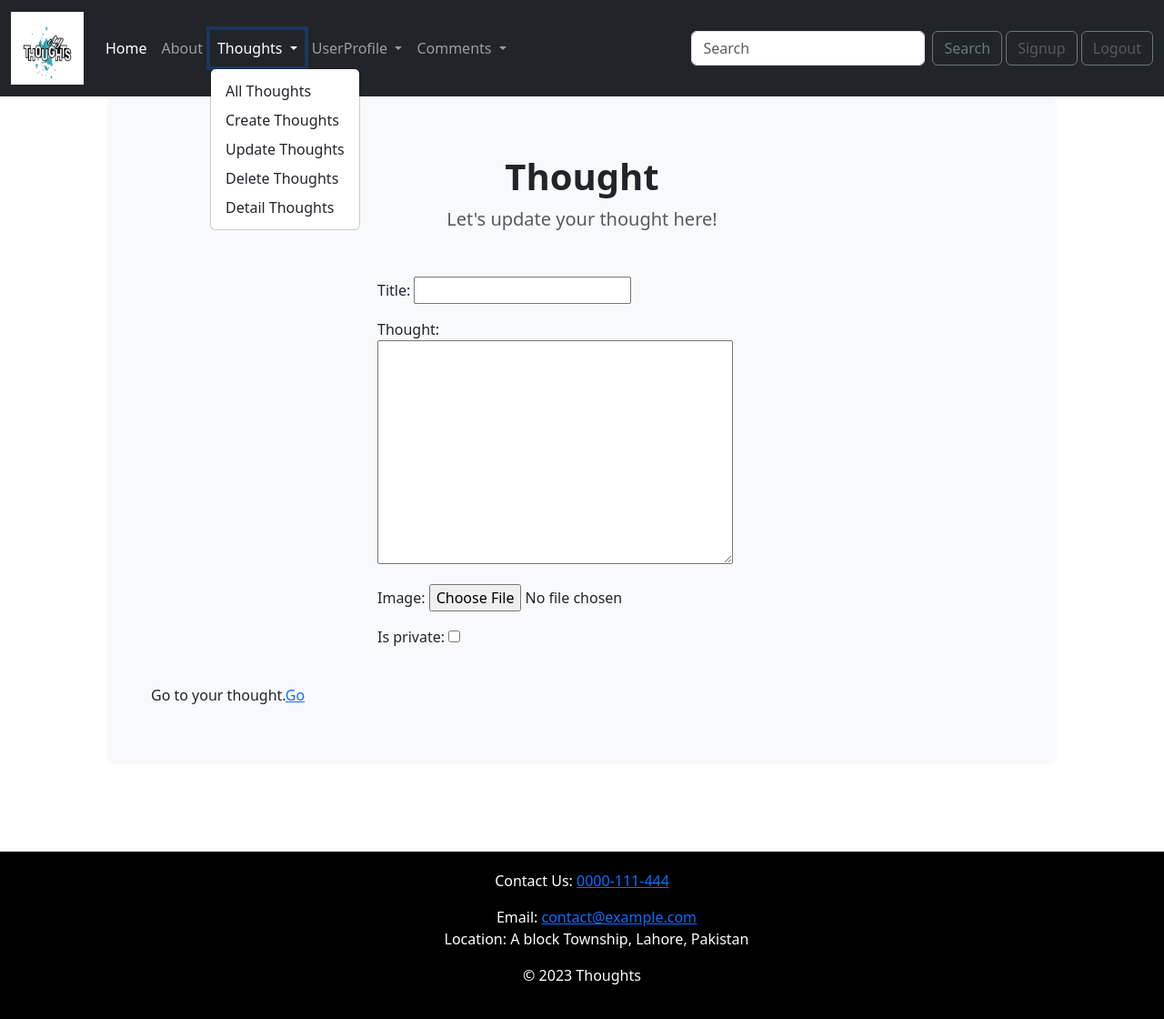
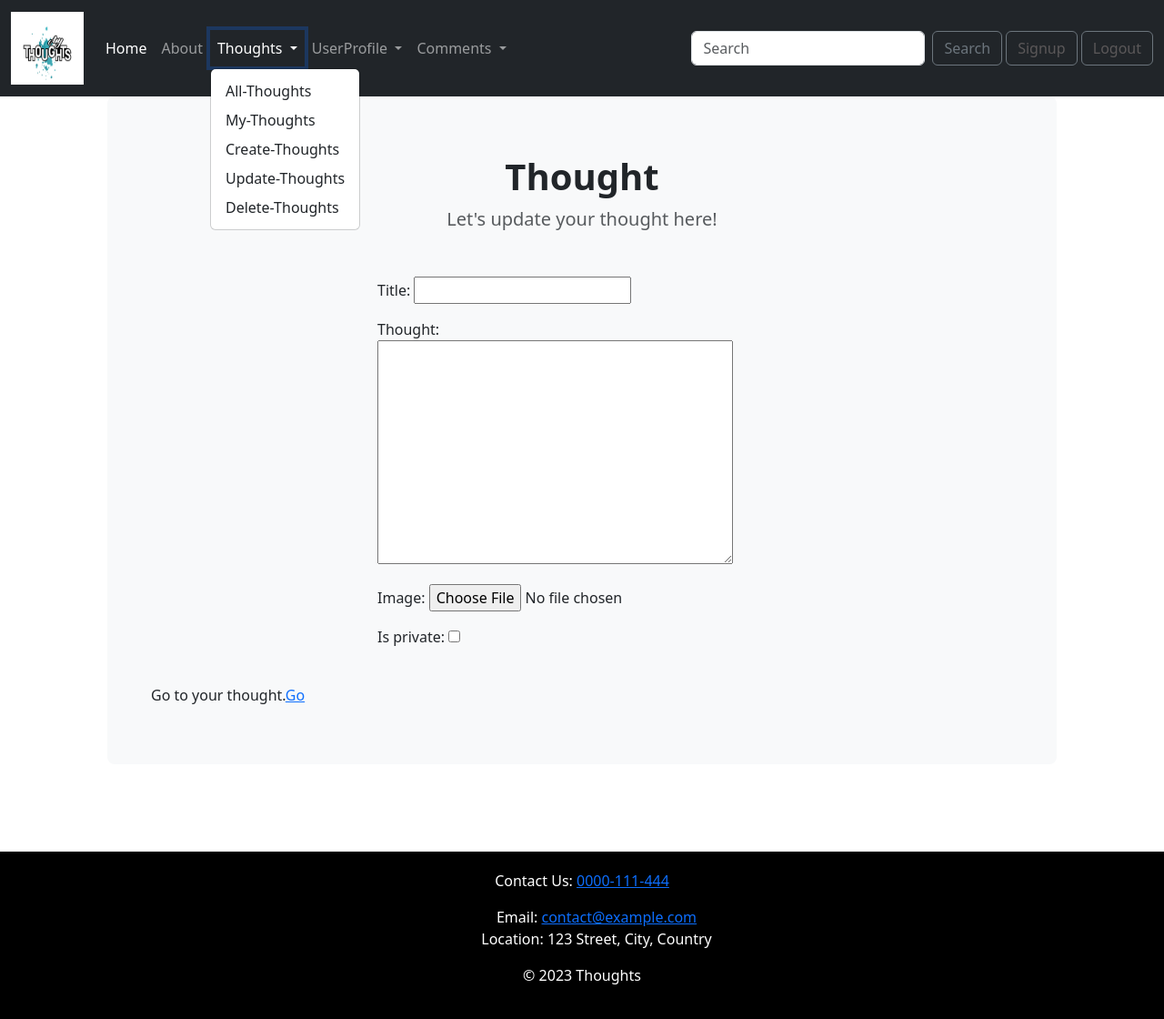
Before and after one commit to ahmadjawadmughal/thoughts-team-alpha, a Django app: page /create/ in a window 1280 px wide, after a click on "Thoughts". Shown: the whole page at 91% size. Run offline with Django 4.2, Linux system fonts and the light colour scheme; the visitor is signed in with stand-in values (Sample User, id 1); some libraries are stand-ins or nearby versions.

Commit message:
Update base.html

```diff
--- a/post_thoughts/templates/post_thoughts/base.html
+++ b/post_thoughts/templates/post_thoughts/base.html
@@ -84,30 +84,29 @@
               <ul class="dropdown-menu">
                 <li>
                   <a class="dropdown-item" href="{% url "ListThoughts" %}"
-                    >All Thoughts</a
+                    >All-Thoughts</a
+                  >
+                </li>
+                <li>
+                  <a class="dropdown-item" href="{% url "MyThoughts" %}"
+                    >My-Thoughts</a
                   >
                 </li>
                 <li>
                   <a class="dropdown-item" href="{% url "CreateThoughts" %}"
-                    >Create Thoughts</a
+                    >Create-Thoughts</a
                   >
                 </li>
                 <li>
                   <a class="dropdown-item" href="{% url "UpdateThought" user.id %}"
-                    >Update Thoughts</a
+                    >Update-Thoughts</a
                   >
                 </li>
                 <li>
                   <a class="dropdown-item" href="{% url "DeleteThoughts" user.id %}"
-                    >Delete Thoughts</a
+                    >Delete-Thoughts</a
                   >
                 </li>
-                <li>
-                  <a class="dropdown-item" href="{% url "DetailThoughts" user.id %}"
-                    >Detail Thoughts</a
-                  >
-                </li>
-
 
               </ul>
             </li>
@@ -128,47 +127,31 @@
                   <a
                     class="dropdown-item"
                     href="{% url "ListProfile" %}"
-                    >List Profile</a
+                    >List-Profile</a
                   >
                 </li>
                 <li>
                   <a class="dropdown-item" href="{% url "Profile" %}"
-                    >Create Profile</a
+                    >Create-Profile</a
                   >
                 </li>
                 <li>
                   <a class="dropdown-item" href="{% url "UpdateProfile" user.id %}"
-                    >Update Profile</a
+                    >Update-Profile</a
                   >
                 </li>
                 <li>
                   <a
                     class="dropdown-item"
                     href="{% url "DeleteProfile" user.id %}"
-                    >Delete Profile</a
-                  >
-                </li>
-                <li>
-                  <a class="dropdown-item" href="{% url "DetailProfile" user.id %}"
-                    >Detail Profile</a
-                  >
-                </li>
-                <li>
-                  <a class="dropdown-item" href="{% url "sharethought" %}"
-                    >Share Thought</a
+                    >Delete-Profile</a
                   >
                 </li>
                 <li>
                   <a class="dropdown-item" href="{% url "ChangePassword" %}"
-                    >Change Password</a
+                    >Change-Password</a
                   >
                 </li>
-                <li>
-                  <a class="dropdown-item" href="{% url "logout" %}"
-                    >Logout</a
-                  >
-                </li>
-
               </ul>
             </li>
             <li class="nav-item dropdown">
@@ -188,7 +171,7 @@
                   >
                 </li>
                 <li>
-                  <a class="dropdown-item" href="{% url "CreateComment"   %}"
+                  <a class="dropdown-item" href="{% url "CreateComment" %}"
                     >Create-Comment</a
                   >
                 </li>
@@ -200,11 +183,6 @@
                 <li>
                   <a class="dropdown-item" href="{% url "DeleteComment" user.id %}"
                     >Delete-Comment</a
-                  >
-                </li>
-                <li>
-                  <a class="dropdown-item" href="{% url "DetailComment" user.id %}"
-                    >Detail-Comment</a
                   >
                 </li>
               </ul>
@@ -236,9 +214,7 @@
         </div>
       </div>
     </nav>
-    {% block content %}
-
-    {% endblock %}
+    {% block content %}{% endblock %}
     <footer class="footer mt-5">
       <div class="container text-center">
         <p>Contact Us: <a href="tel:0000-111-444">0000-111-444</a></p>
@@ -246,7 +222,7 @@
           <li>
             Email: <a href="mailto:contact@example.com">contact@example.com</a>
           </li>
-          <li>Location: A block Township, Lahore, Pakistan</li>
+          <li>Location: 123 Street, City, Country</li>
         </ul>
         <p>&copy; 2023 Thoughts</p>
       </div>
```
